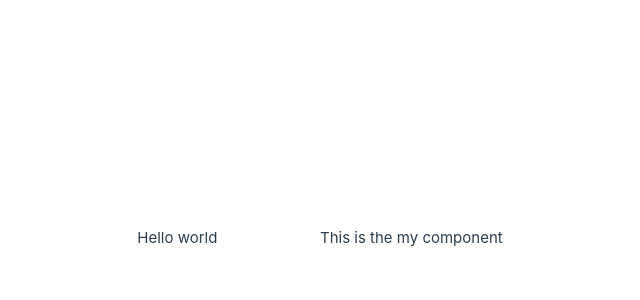
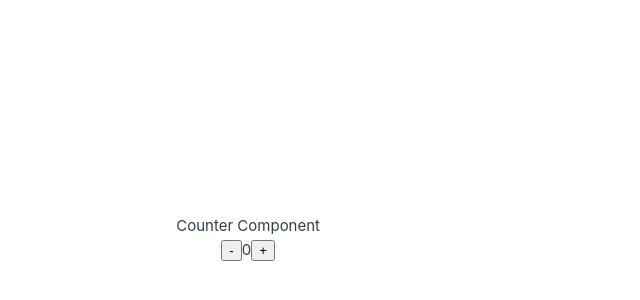
Before and after one commit to JeongAhYoon/vue_practice, a Vue app: page / in a window 1280 px wide. Shown: the part 162-462 px from the top of the page, without its empty margins (320-960 px from the left). Built offline with nearby package versions, Linux system fonts and the light colour scheme.

Commit message:
OptionAPI Practice

```diff
--- a/src/App.vue
+++ b/src/App.vue
@@ -1,13 +1,6 @@
-<script setup lang="ts">
-import MyComponent from './components/MyComponent.vue';
-
-</script>
-
-
 
 <template>
-  <div>Hello world</div>
   <div>
-   <my-component></my-component>
+<counter></counter>
   </div>
 </template>
--- /dev/null
+++ b/src/components/Counter.vue
@@ -0,0 +1,34 @@
+<template>
+  <div class="text-center">
+    <div>Counter Component</div>
+    <div>
+        <button @click.prevent="decreaseCounter()">-</button>
+        <span>{{ counter }}</span>
+        <button @click.prevent="increaseCounter()">+</button>
+    </div>
+  </div>
+</template>
+
+<script>
+export default {
+    data() {
+        return {
+            counter: 0
+        };
+    },
+    methods: {
+        increaseCounter() {
+            this.counter++;
+        },
+        decreaseCounter() {
+            this.counter--;
+        }
+    }
+}
+</script>
+
+<style scoped>
+.text-center {
+    text-align: center;
+}
+</style>
--- a/src/components/MyComponent.vue
+++ /dev/null
@@ -1,3 +0,0 @@
-<template>
-    <div> This is the my component</div>
-</template>
--- a/src/main.js
+++ b/src/main.js
@@ -2,8 +2,10 @@ import './assets/main.css'
 
 import { createApp } from 'vue'
 import App from './App.vue'
-import MyComponent from './components/MyComponent.vue';
+import Counter from './components/Counter.vue'
 
 const app = createApp(App);
-app.component('MyComponent', MyComponent);
+app.component('Counter', Counter);
+
+
 app.mount('#app');
```
